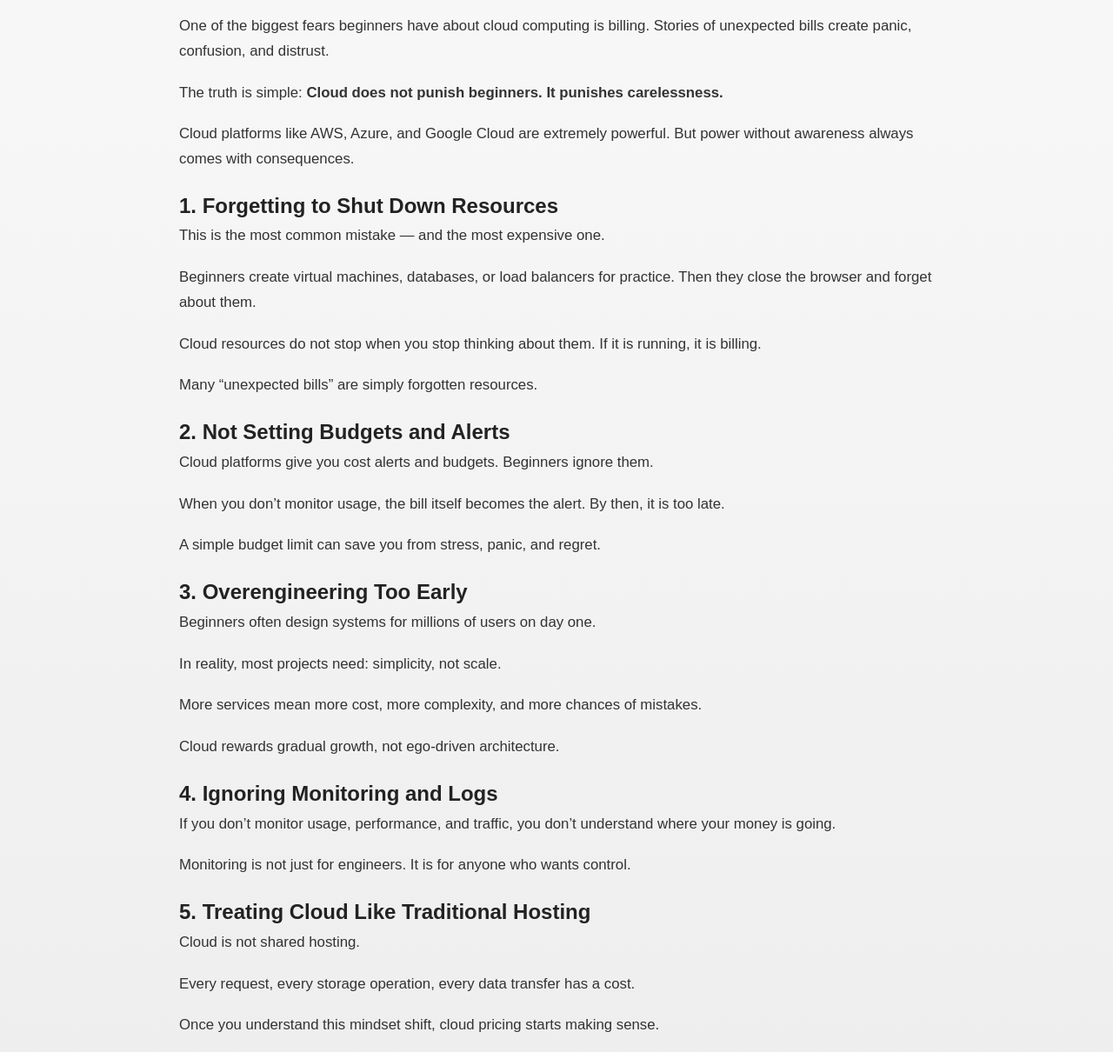
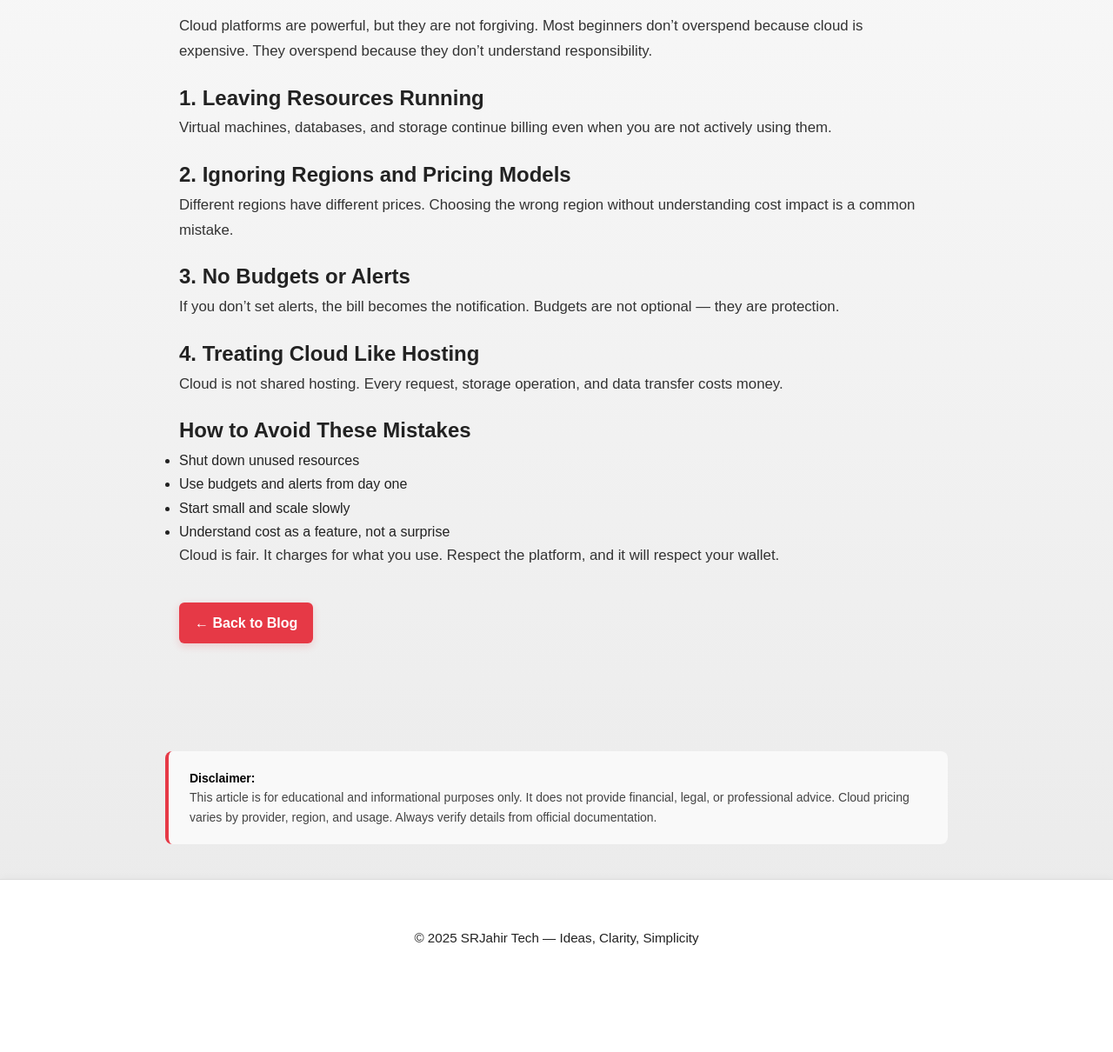
Before and after one commit to Srj0210/srjahir.github.io, a plain HTML site: page blogs/cloud-cost-mistakes-beginners-make.html in a window 1280 px wide. Shown: the part 232-1442 px from the top of the page at 87% size. After the commit the page ends 1379 px from the top, so only its background shows below. Drawn offline with Linux system fonts and the light colour scheme.

Commit message:
Update cloud-cost-mistakes-beginners-make.html

```diff
--- a/blogs/cloud-cost-mistakes-beginners-make.html
+++ b/blogs/cloud-cost-mistakes-beginners-make.html
@@ -3,31 +3,26 @@
 <head>
   <meta charset="UTF-8" />
   <meta name="viewport" content="width=device-width, initial-scale=1" />
-  <meta name="theme-color" content="#ffffff" />
-
   <title>Cloud Cost Mistakes Beginners Make — SRJahir Tech</title>
 
-  <!-- SEO -->
-  <meta name="description" content="Common cloud cost mistakes beginners make on AWS, Azure, and Google Cloud, explained in a practical and human way." />
-  <meta name="keywords" content="cloud cost mistakes, aws billing mistakes, cloud beginner errors, cloud cost control" />
-  <meta name="author" content="Suraj Ahir" />
+  <meta name="description" content="Common cloud cost mistakes beginners make and how to avoid unexpected bills on AWS, Azure, and Google Cloud." />
+  <meta name="author" content="SRJahir Tech" />
   <meta name="robots" content="index, follow" />
-
   <link rel="canonical" href="https://srjahir.in/blogs/cloud-cost-mistakes-beginners-make.html" />
 
-  <!-- Open Graph -->
-  <meta property="og:type" content="article" />
-  <meta property="og:title" content="Cloud Cost Mistakes Beginners Make" />
-  <meta property="og:description" content="Cloud does not punish beginners. It punishes carelessness. Learn the most common cost mistakes and how to avoid them." />
-  <meta property="og:url" content="https://srjahir.in/blogs/cloud-cost-mistakes-beginners-make.html" />
-  <meta property="og:image" content="https://srjahir.in/logo.png" />
+  <link rel="icon" href="../logo.png" />
+  <link rel="stylesheet" href="../assets/css/style.css" />
 
-  <link rel="icon" type="image/png" href="../logo.png" />
-  <link rel="stylesheet" href="../assets/css/style.css" />
+  <script async src="https://www.googletagmanager.com/gtag/js?id=G-93D0PKZM2L"></script>
+  <script>
+    window.dataLayer = window.dataLayer || [];
+    function gtag(){dataLayer.push(arguments);}
+    gtag('js', new Date());
+    gtag('config', 'G-93D0PKZM2L');
+  </script>
 </head>
 
-<body id="top">
-
+<body>
 <header class="nav">
   <h1>SRJahir<span>Tech</span></h1>
   <nav class="menu-bar">
@@ -39,137 +34,60 @@
 </header>
 
 <section class="content-block blog-article">
+  <h1>Cloud Cost Mistakes Beginners Make</h1>
+  <p class="blog-meta">SRJahir Tech · 2025</p>
 
-  <h1>Cloud Cost Mistakes Beginners Make (And How to Avoid Them)</h1>
-
-  <p class="blog-meta">
-    Written by <strong>SRJahir Tech</strong> · Cloud & Infrastructure · 2025
+  <p>
+    Cloud platforms are powerful, but they are not forgiving.
+    Most beginners don’t overspend because cloud is expensive.
+    They overspend because they don’t understand responsibility.
   </p>
 
+  <h2>1. Leaving Resources Running</h2>
   <p>
-    One of the biggest fears beginners have about cloud computing is billing.
-    Stories of unexpected bills create panic, confusion, and distrust.
+    Virtual machines, databases, and storage continue billing even
+    when you are not actively using them.
   </p>
 
+  <h2>2. Ignoring Regions and Pricing Models</h2>
   <p>
-    The truth is simple:
-    <strong>Cloud does not punish beginners. It punishes carelessness.</strong>
+    Different regions have different prices.
+    Choosing the wrong region without understanding cost impact
+    is a common mistake.
   </p>
 
+  <h2>3. No Budgets or Alerts</h2>
   <p>
-    Cloud platforms like AWS, Azure, and Google Cloud are extremely powerful.
-    But power without awareness always comes with consequences.
+    If you don’t set alerts, the bill becomes the notification.
+    Budgets are not optional — they are protection.
   </p>
 
-  <h2>1. Forgetting to Shut Down Resources</h2>
-
-  <p>
-    This is the most common mistake — and the most expensive one.
-  </p>
-
-  <p>
-    Beginners create virtual machines, databases, or load balancers for practice.
-    Then they close the browser and forget about them.
-  </p>
-
-  <p>
-    Cloud resources do not stop when you stop thinking about them.
-    If it is running, it is billing.
-  </p>
-
-  <p>
-    Many “unexpected bills” are simply forgotten resources.
-  </p>
-
-  <h2>2. Not Setting Budgets and Alerts</h2>
-
-  <p>
-    Cloud platforms give you cost alerts and budgets.
-    Beginners ignore them.
-  </p>
-
-  <p>
-    When you don’t monitor usage, the bill itself becomes the alert.
-    By then, it is too late.
-  </p>
-
-  <p>
-    A simple budget limit can save you from stress, panic, and regret.
-  </p>
-
-  <h2>3. Overengineering Too Early</h2>
-
-  <p>
-    Beginners often design systems for millions of users on day one.
-  </p>
-
-  <p>
-    In reality, most projects need:
-    simplicity, not scale.
-  </p>
-
-  <p>
-    More services mean more cost, more complexity, and more chances of mistakes.
-  </p>
-
-  <p>
-    Cloud rewards gradual growth, not ego-driven architecture.
-  </p>
-
-  <h2>4. Ignoring Monitoring and Logs</h2>
-
-  <p>
-    If you don’t monitor usage, performance, and traffic,
-    you don’t understand where your money is going.
-  </p>
-
-  <p>
-    Monitoring is not just for engineers.
-    It is for anyone who wants control.
-  </p>
-
-  <h2>5. Treating Cloud Like Traditional Hosting</h2>
-
+  <h2>4. Treating Cloud Like Hosting</h2>
   <p>
     Cloud is not shared hosting.
-  </p>
-
-  <p>
-    Every request, every storage operation,
-    every data transfer has a cost.
-  </p>
-
-  <p>
-    Once you understand this mindset shift,
-    cloud pricing starts making sense.
+    Every request, storage operation, and data transfer costs money.
   </p>
 
   <h2>How to Avoid These Mistakes</h2>
-
   <ul>
-    <li>Always shut down unused resources</li>
+    <li>Shut down unused resources</li>
     <li>Use budgets and alerts from day one</li>
     <li>Start small and scale slowly</li>
     <li>Understand cost as a feature, not a surprise</li>
   </ul>
 
   <p>
-    Cloud is fair.
-    It charges for what you use.
-  </p>
-
-  <p>
+    Cloud is fair. It charges for what you use.
     Respect the platform, and it will respect your wallet.
   </p>
 
   <a href="../blog.html" class="btn">← Back to Blog</a>
-
 </section>
 
-<div class="disclaimer">
+<div class="blog-disclaimer">
   <p>
     <strong>Disclaimer:</strong><br>
-    This article is written for educational and informational purposes only.
+    This article is for educational and informational purposes only.
     It does not provide financial, legal, or professional advice.
     Cloud pricing varies by provider, region, and usage.
     Always verify details from official documentation.
@@ -179,6 +97,5 @@
 <footer>
   <p>© 2025 SRJahir Tech — Ideas, Clarity, Simplicity</p>
 </footer>
-
 </body>
 </html>
```
